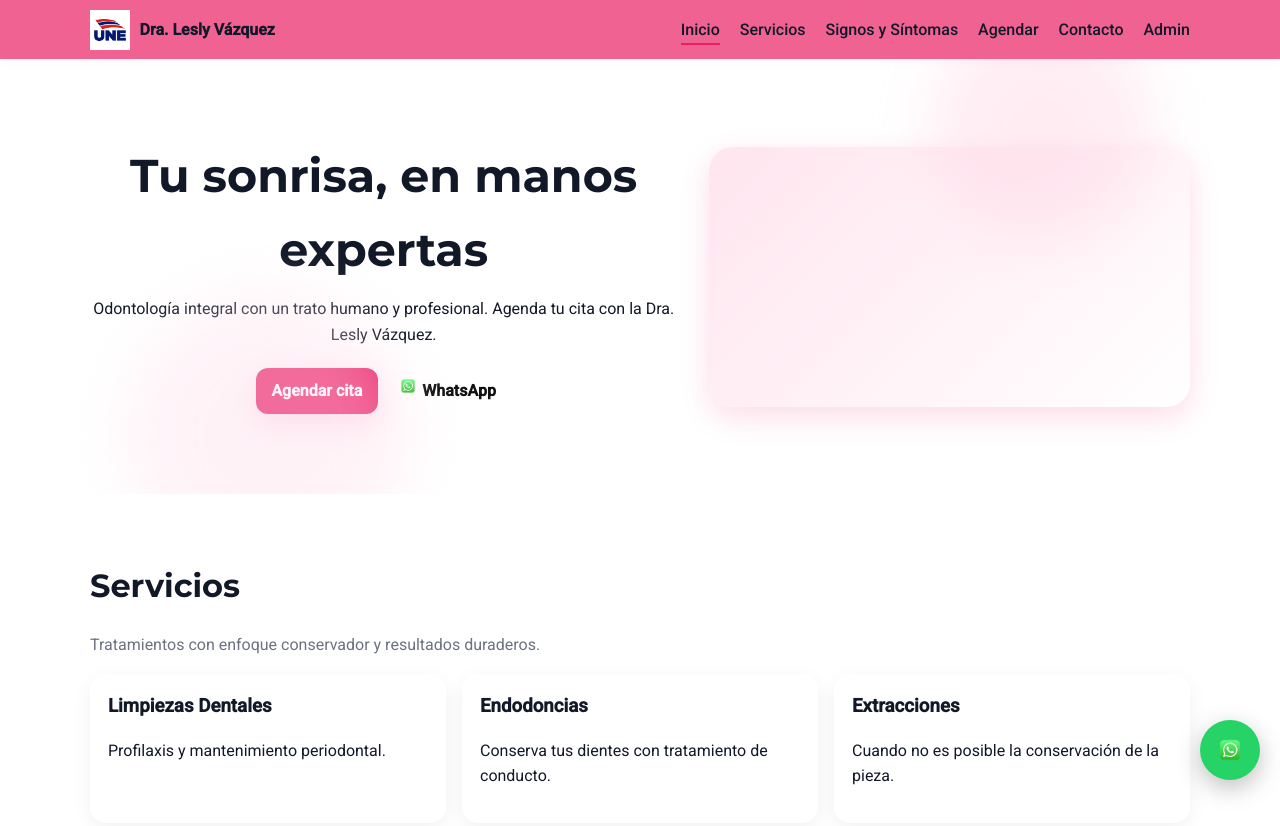
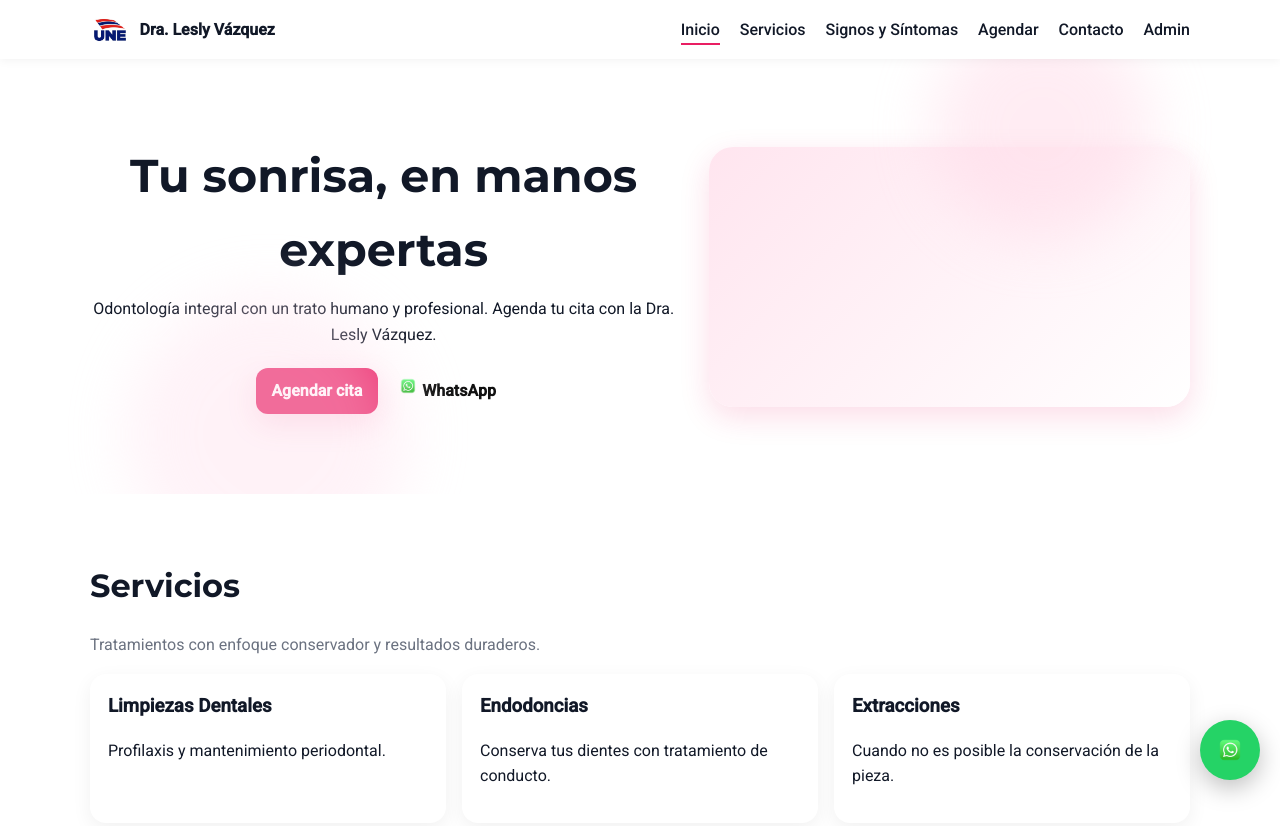
Before and after one commit to cristianromero241215-maker/Odontolesly, a plain HTML site: page index.html in a window 1280 px wide. Shown: the top 826 px of the page. Drawn offline with Linux system fonts and the light colour scheme.

Commit message:
Update style.css

```diff
--- a/style.css
+++ b/style.css
@@ -6,7 +6,7 @@ body{font-family:Roboto,system-ui,-apple-system,sans-serif;color:var(--text);bac
 .container{width:min(1100px,92%);margin:0 auto}
 
 /* Header */
-.site-header{position:sticky;top:0;z-index:50;background:#f06292;box-shadow:0 1px 10px rgba(0,0,0,.06)}
+.site-header{position:sticky;top:0;z-index:50;background:#fff;box-shadow:0 1px 10px rgba(0,0,0,.06)}
 .header-inner{display:flex;align-items:center;justify-content:space-between;padding:.6rem 0}
 .logo{display:flex;align-items:center;gap:.6rem;text-decoration:none;color:var(--text);font-weight:700}
 .logo img{height:40px;width:auto;display:block}
```
